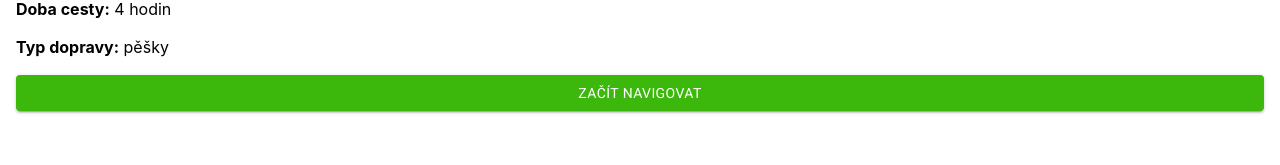
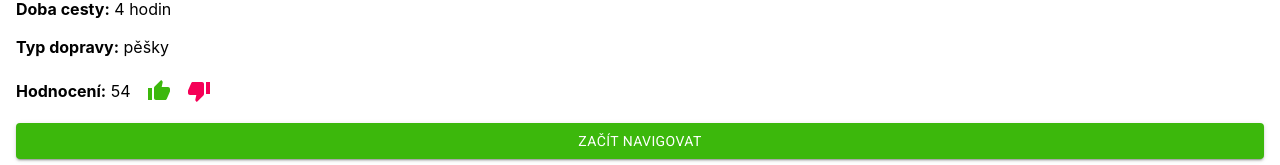
Before and after one commit to agilehorse/SafeTravel, a React (Create React App) app: page /paths/1 in a window 1280 px wide. Shown: the part 271-436 px from the top of the page. Built offline with nearby package versions, Linux system fonts and the light colour scheme.

Commit message:
Paths rating

```diff
--- a/src/components/paths/PathsDetail.js
+++ b/src/components/paths/PathsDetail.js
@@ -1,12 +1,16 @@
-import React from "react";
+import React, {useRef, useState} from "react";
 import {useHistory, useParams} from "react-router-dom";
 import Header from "../reusable/Header";
 import {PATHS} from "../../utils/mockData";
 import {makeStyles} from "@material-ui/core/styles";
-import {Button, Typography} from "@material-ui/core";
+import {Button, Collapse, IconButton, Typography} from "@material-ui/core";
 import {InitialPlacesFilterState} from "../places/PlacesFilterDialog";
 import clsx from "clsx";
 import {cutText} from "../../utils/functions";
+
+import {ThumbUp, ThumbDown} from "@material-ui/icons";
+import {Alert} from "@material-ui/lab";
+import CloseIcon from "@material-ui/icons/Close";
 
 export default function PathsDetail() {
     const classes = useStyles();
@@ -15,6 +19,19 @@ export default function PathsDetail() {
     const history = useHistory();
 
     const path = PATHS[pathId];
+
+    const [coefficient, setCoefficient] = useState(path.rating);
+    const [alert, setAlert] = useState(false);
+    const wasRated = useRef(false);
+
+    const review = (plus) => {
+        if (wasRated.current) {
+            setAlert(true);
+        } else {
+            wasRated.current = true;
+            setCoefficient(old => old+plus);
+        }
+    };
 
     return (
         <>
@@ -26,6 +43,41 @@ export default function PathsDetail() {
             <div className={classes.content}>
                 <p><strong>Doba cesty:</strong> {path.duration/60} hodin</p>
                 <p><strong>Typ dopravy:</strong> pěšky</p>
+                <p className={classes.ratingLine}>
+                    <span>
+                        <strong>Hodnocení:</strong> {coefficient}
+                    </span>
+                    <IconButton className={classes.ratingButton} color="primary"
+                                onClick={()=>review(1)}>
+                        <ThumbUp />
+                    </IconButton>
+                    <IconButton className={classes.ratingButton} color="secondary" style={{marginLeft: 0}}
+                                onClick={()=>review(-1)}>
+                        <ThumbDown />
+                    </IconButton>
+                </p>
+
+
+                <Collapse in={alert}>
+                    <p style={{marginTop: 0}}>
+                        <Alert
+                            severity="warning"
+                            action={
+                                <IconButton
+                                    aria-label="close"
+                                    color="inherit"
+                                    size="small"
+                                    onClick={() => setAlert(false)}
+                                >
+                                    <CloseIcon fontSize="inherit" />
+                                </IconButton>
+                            }
+                        >
+                            Tuto cestu jste již ohodnotil.
+                        </Alert>
+                    </p>
+                </Collapse>
+
 
                 <Button className={classes.navigateBtn} variant="contained" color="primary" onClick={() => {}}>
                     Začít navigovat
@@ -102,5 +154,16 @@ const useStyles = makeStyles((theme)=>({
     },
     placeDescription: {
         color: "gray"
+    },
+    ratingButton: {
+        minWidth: "unset",
+        padding: theme.spacing(1),
+        paddingTop: theme.spacing(0.5),
+        paddingBottom: theme.spacing(0.5),
+        marginLeft: theme.spacing(1)
+    },
+    ratingLine: {
+        display: "flex",
+        alignItems: "center"
     }
 }));
--- a/src/components/paths/PathsList.js
+++ b/src/components/paths/PathsList.js
@@ -9,6 +9,8 @@ import {Translate} from "../../utils/consts";
 import {NewPlace, PATHS} from "../../utils/mockData";
 import {useHistory} from "react-router-dom";
 import BottomBtn from "../reusable/BottomBtn";
+
+import { StarHalf } from '@material-ui/icons';
 
 export default function PathsList() {
     const classes = useStyles();
@@ -57,14 +59,16 @@ export default function PathsList() {
                     PATHS.map((path, i) =>
                         <ListItem key={path.id} onClick={() => history.push(`/paths/${i}`)}>
                             <ListItemAvatar>
-
+                                <Avatar alt={path.name} src={path.picture} />
                             </ListItemAvatar>
                             <ListItemText
                                 primary={path.name}
                                 secondary={
                                     <>
-                                        <span>{path.rating}</span><br />
-                                        <span>{path.description}</span>
+                                        <span className={classes.rating}>
+                                            <StarHalf className={classes.starIco} />{path.rating}
+                                        </span>
+                                        <span className={classes.description}>{path.description}</span>
                                     </>
                                 }
                                 className={classes.listItemText}
@@ -89,5 +93,21 @@ const useStyles = makeStyles((theme) => ({
     },
     listItemText: {
         marginLeft: theme.spacing(1),
+    },
+    rating: {
+        color: theme.palette.primary.main,
+        display: "flex",
+        alignItems: "center",
+        justifyContent: "flex-end",
+        position: "absolute",
+        top: theme.spacing(1.6),
+        right: theme.spacing(2)
+    },
+    starIco: {
+        marginRight: theme.spacing(0.5)
+    },
+    description: {
+        paddingTop: theme.spacing(1),
+        display: "block"
     }
 }));
--- a/src/utils/mockData.js
+++ b/src/utils/mockData.js
@@ -17,6 +17,8 @@ import StaromePicture from "../resources/staromestske_namesti.jpg";
 import SpanelPicture from "../resources/spanelska_synagoga.png";
 import StaronovaPicture from "../resources/staronova_synagoga.png";
 import PinkasPicture from "../resources/pinkasova_synagoga.jpg";
+
+import NamMiruPicture from "../resources/namesti_miru.jpg";
 
 import {
     CultureCategories,
@@ -201,6 +203,7 @@ export const PATHS = [
         description: "Cesta jednou z nedoceněných čtvrtí města.",
         duration: 60*4,
         type: PATH_TYPES.ON_FOOT,
+        picture: NamMiruPicture,
         path: []
     }
 ];
```
Also changed, not shown: src/resources/namesti_miru.jpg (added), 1 other file (tests, documents, lock files or other folders).
